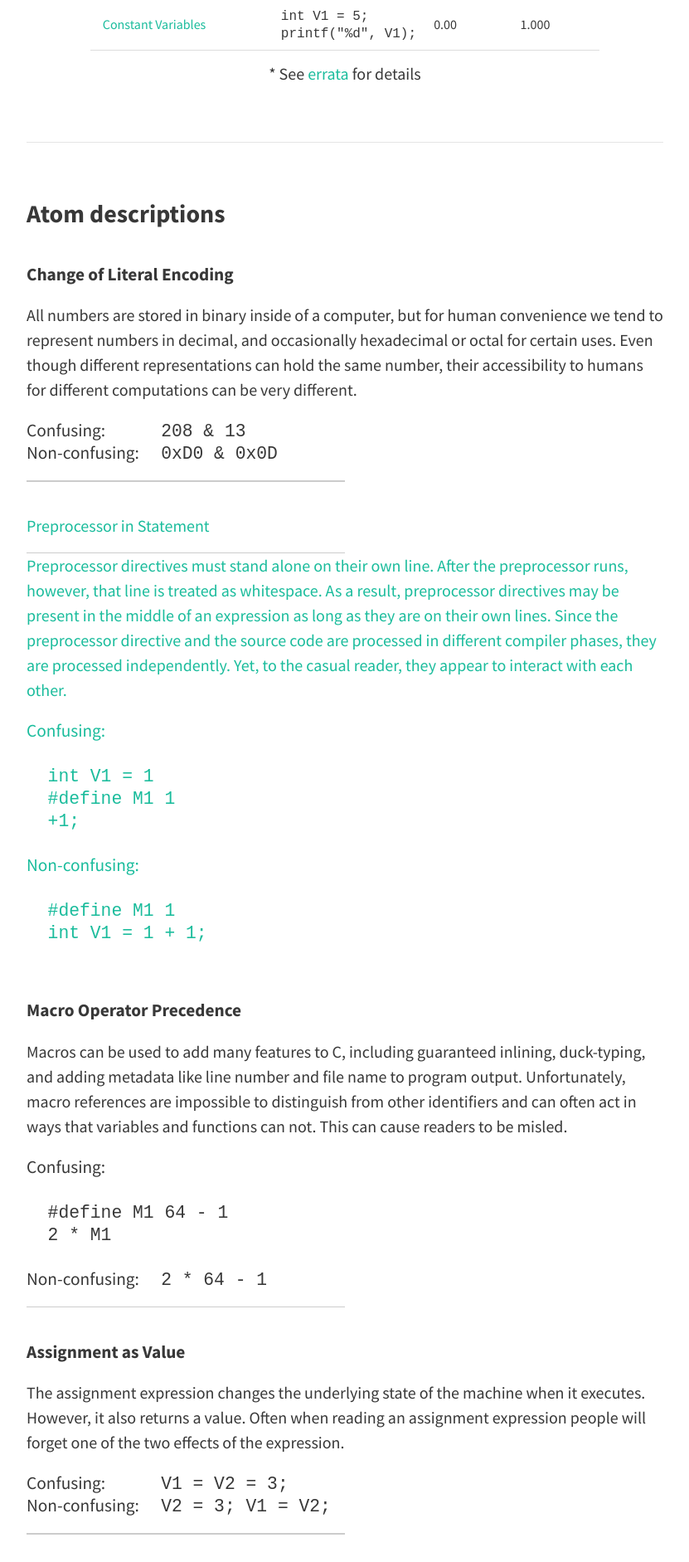
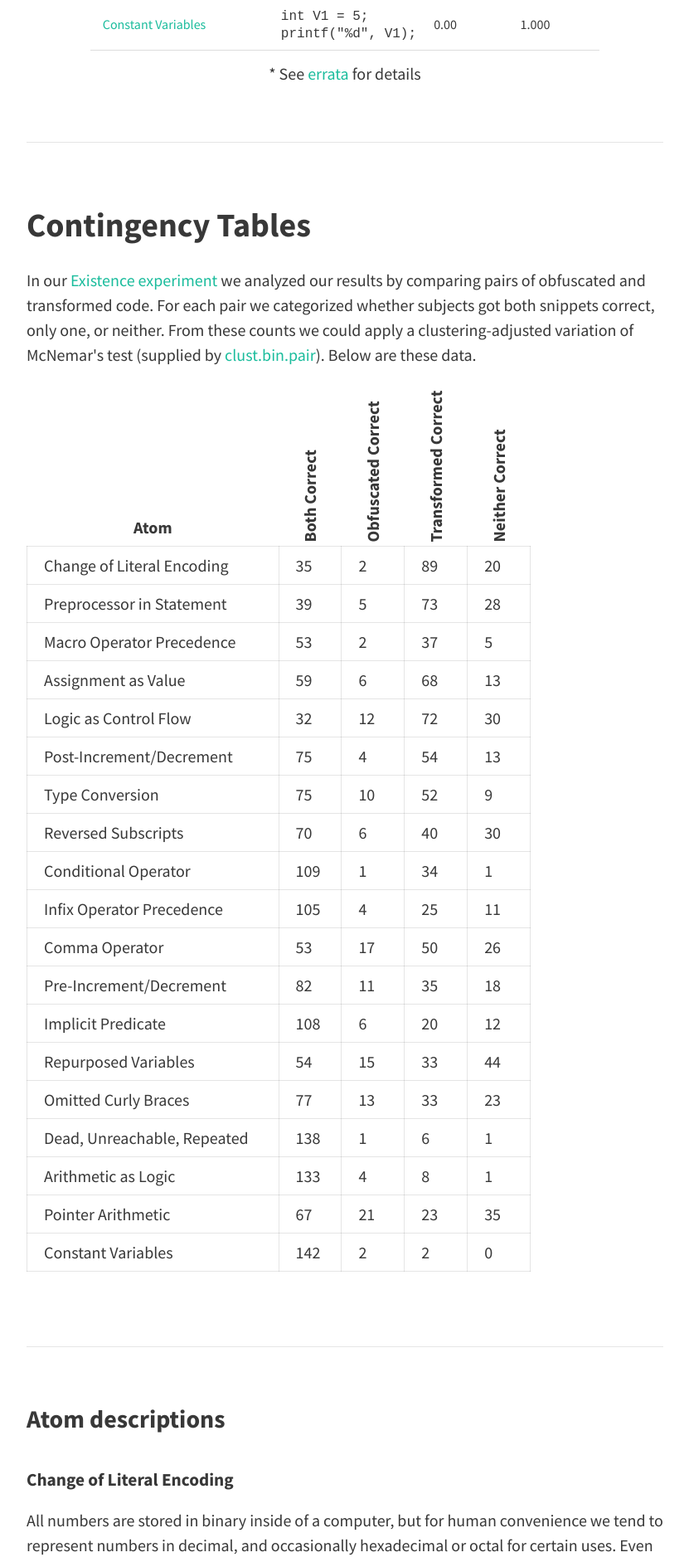
Before and after one commit to AtomsofConfusion/AtomsofConfusion.github.io, a Jekyll site: the page built from data.html, in a window 1280 px wide. Shown: the part 1362-3245 px from the top of the page at 83% size, without its empty margins (224-1055 px from the left). Built offline with Jekyll 4.4.1, drawn with Linux system fonts in a browser that asks for light colours; nearby versions of some CDN libraries.

Commit message:
Add contingency tables

```diff
--- a/data.html
+++ b/data.html
@@ -66,7 +66,7 @@ code {
        <col id='effect' span="1" style="width: 17%;">
        <col id='p-value' span="1" style="width: 18%;">
     </colgroup>
-<tr> <th> Atom </th> <th> Example </th> <th> Effect Size </th> <th> p-value </th>  </tr>
+<tr> <th> Atom </div> </div> </th> <th> Example </div> </th> <th> Effect Size </div> </th> <th> p-value </div> </th>  </tr>
   <tr class="accepted" > <td> <a href='#literal-encoding'> Change of Literal Encoding </a></td>  <td><code>208 & 13 </code></td>  <td align="right"> 0.60 </td> <td> 2.93e-14 </td> </tr>
   <tr class="accepted" > <td> <a href='#preprocessor-statement> Preprocessor in Statement </a></td>  <td><code>int V1 = 1
 #define M1 1
@@ -87,7 +87,7 @@ code {
   <tr class="accepted" > <td> <a href='#implicit-predicate'> Implicit Predicate  </a></td>  <td><code>if (4 % 2) </code></td>  <td align="right"> 0.10 </td> <td> 4.27e-03 </td> </tr>
 
 
-  <tr><th colspan=4 class="centered" style="border-top: 1px solid #ddd;"> Unaccepted Atom Candidates </th></tr>
+  <tr><th colspan=4 class="centered" style="border-top: 1px solid #ddd;"> Unaccepted Atom Candidates </div> </div> </th></tr>
 
   <tr class="rejected" > <td> <a href='#dead-unreachable'> Dead, Unreachable, Repeated  </a></td>  <td><code>V1 = 1;
 V1 = 2; </code></td>  <td align="right"> 0.03 </td> <td> 0.059 </td> </tr>
@@ -97,6 +97,78 @@ V1 = 2; </code></td>  <td align="right"> 0.03 </td> <td> 0.059 </td> </tr>
 printf("%d", V1); </code></td>  <td align="right"> 0.00 </td> <td> 1.000 </td> </tr>
    </table>
 <div width=40% style="text-align: center"> * See <a href='2016-snippet-study/errata'>errata</a> for details </div>
+
+<br/><br/><hr/><br/>
+
+<style>
+  #atom-contingencies {
+    width: 38rem;
+    border: none;
+  }
+
+  #atom-contingencies th {
+    border: none;
+    padding-top: 10rem;
+    text-align: center;
+  }
+
+  th.rotated {
+    //height: 10rem;
+    white-space: nowrap;
+  }
+
+  th.rotated > div {
+    //transform:   translate(38px, 55px) rotate(-45deg);
+    transform:   rotate(-90deg);
+  }
+
+  th.rotated > div > span {
+    //border-bottom: 1px solid #ccc;
+    //padding: 5px 10px;
+  }
+</style>
+
+<a name='contingency-tables'></a>
+<h2> Contingency Tables </h2>
+
+<p>
+  In our <a href="/2016-snippet-study/">Existence experiment</a> we analyzed our
+  results by comparing pairs of obfuscated and transformed code. For each pair
+  we categorized whether subjects got both snippets correct, only one, or
+  neither. From these counts we could apply a clustering-adjusted variation of
+  McNemar's test (supplied by <a href="https://cran.r-project.org/package=clust.bin.pair">clust.bin.pair</a>).
+  Below are these data.
+  </p>
+
+<!-- print(xtable(atom.contingencies[,-1]), include.rownames=FALSE, sanitize.text.function=identity, type="html") -->
+<!-- html table generated in R 3.3.1 by xtable 1.8-2 package -->
+<!-- Mon May  1 15:57:33 2017 -->
+<table border=1 id='atom-contingencies'>
+  <tr> <th style="width: 50%"> <div><span> Atom </span></div> </span></div> </th> <th class="rotated"> <div><span> Both Correct </span></div> </th> <th class="rotated"> <div><span> Obfuscated Correct </span></div> </th> <th class="rotated"> <div><span> Transformed Correct </span></div> </th> <th class="rotated"> <div><span> Neither Correct </span></div> </th>  </tr>
+<tr> <td> Change of Literal Encoding </td> <td align="right">  35 </td> <td align="right">   2 </td> <td align="right">  89 </td> <td align="right">  20 </td> </tr>
+<tr> <td> Preprocessor in Statement </td> <td align="right">  39 </td> <td align="right">   5 </td> <td align="right">  73 </td> <td align="right">  28 </td> </tr>
+<tr> <td> Macro Operator Precedence </td> <td align="right">  53 </td> <td align="right">   2 </td> <td align="right">  37 </td> <td align="right">   5 </td> </tr>
+<tr> <td> Assignment as Value </td> <td align="right">  59 </td> <td align="right">   6 </td> <td align="right">  68 </td> <td align="right">  13 </td> </tr>
+<tr> <td> Logic as Control Flow </td> <td align="right">  32 </td> <td align="right">  12 </td> <td align="right">  72 </td> <td align="right">  30 </td> </tr>
+<tr> <td> Post-Increment/Decrement </td> <td align="right">  75 </td> <td align="right">   4 </td> <td align="right">  54 </td> <td align="right">  13 </td> </tr>
+<tr> <td> Type Conversion </td> <td align="right">  75 </td> <td align="right">  10 </td> <td align="right">  52 </td> <td align="right">   9 </td> </tr>
+<tr> <td> Reversed Subscripts </td> <td align="right">  70 </td> <td align="right">   6 </td> <td align="right">  40 </td> <td align="right">  30 </td> </tr>
+<tr> <td> Conditional Operator </td> <td align="right"> 109 </td> <td align="right">   1 </td> <td align="right">  34 </td> <td align="right">   1 </td> </tr>
+<tr> <td> Infix Operator Precedence </td> <td align="right"> 105 </td> <td align="right">   4 </td> <td align="right">  25 </td> <td align="right">  11 </td> </tr>
+<tr> <td> Comma Operator </td> <td align="right">  53 </td> <td align="right">  17 </td> <td align="right">  50 </td> <td align="right">  26 </td> </tr>
+<tr> <td> Pre-Increment/Decrement </td> <td align="right">  82 </td> <td align="right">  11 </td> <td align="right">  35 </td> <td align="right">  18 </td> </tr>
+<tr> <td> Implicit Predicate </td> <td align="right"> 108 </td> <td align="right">   6 </td> <td align="right">  20 </td> <td align="right">  12 </td> </tr>
+<tr> <td> Repurposed Variables </td> <td align="right">  54 </td> <td align="right">  15 </td> <td align="right">  33 </td> <td align="right">  44 </td> </tr>
+<tr> <td> Omitted Curly Braces </td> <td align="right">  77 </td> <td align="right">  13 </td> <td align="right">  33 </td> <td align="right">  23 </td> </tr>
+<tr> <td> Dead, Unreachable, Repeated </td> <td align="right"> 138 </td> <td align="right">   1 </td> <td align="right">   6 </td> <td align="right">   1 </td> </tr>
+<tr> <td> Arithmetic as Logic </td> <td align="right"> 133 </td> <td align="right">   4 </td> <td align="right">   8 </td> <td align="right">   1 </td> </tr>
+<tr> <td> Pointer Arithmetic </td> <td align="right">  67 </td> <td align="right">  21 </td> <td align="right">  23 </td> <td align="right">  35 </td> </tr>
+<tr> <td> Constant Variables </td> <td align="right"> 142 </td> <td align="right">   2 </td> <td align="right">   2 </td> <td align="right">   0 </td> </tr>
+</table>
+
+
+
+
 
 <br/><br/><hr/><br/>
 
```
